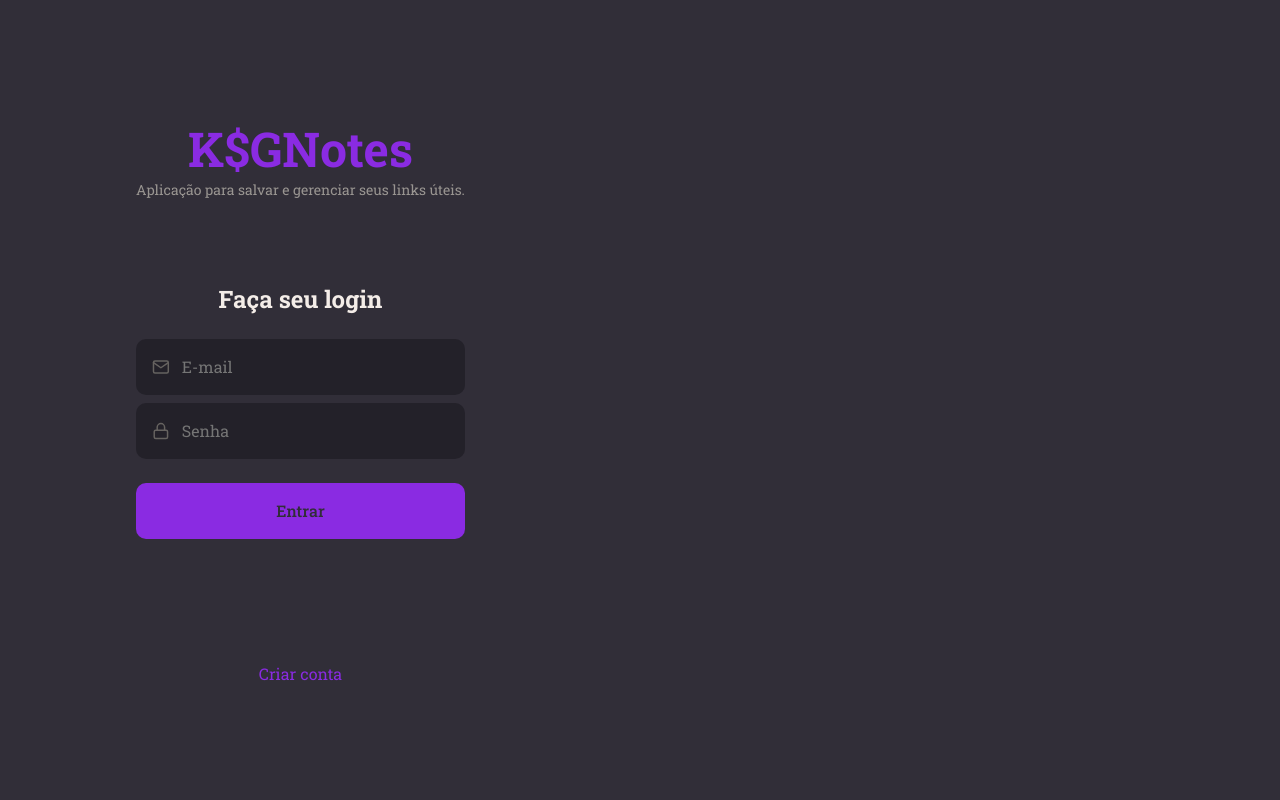
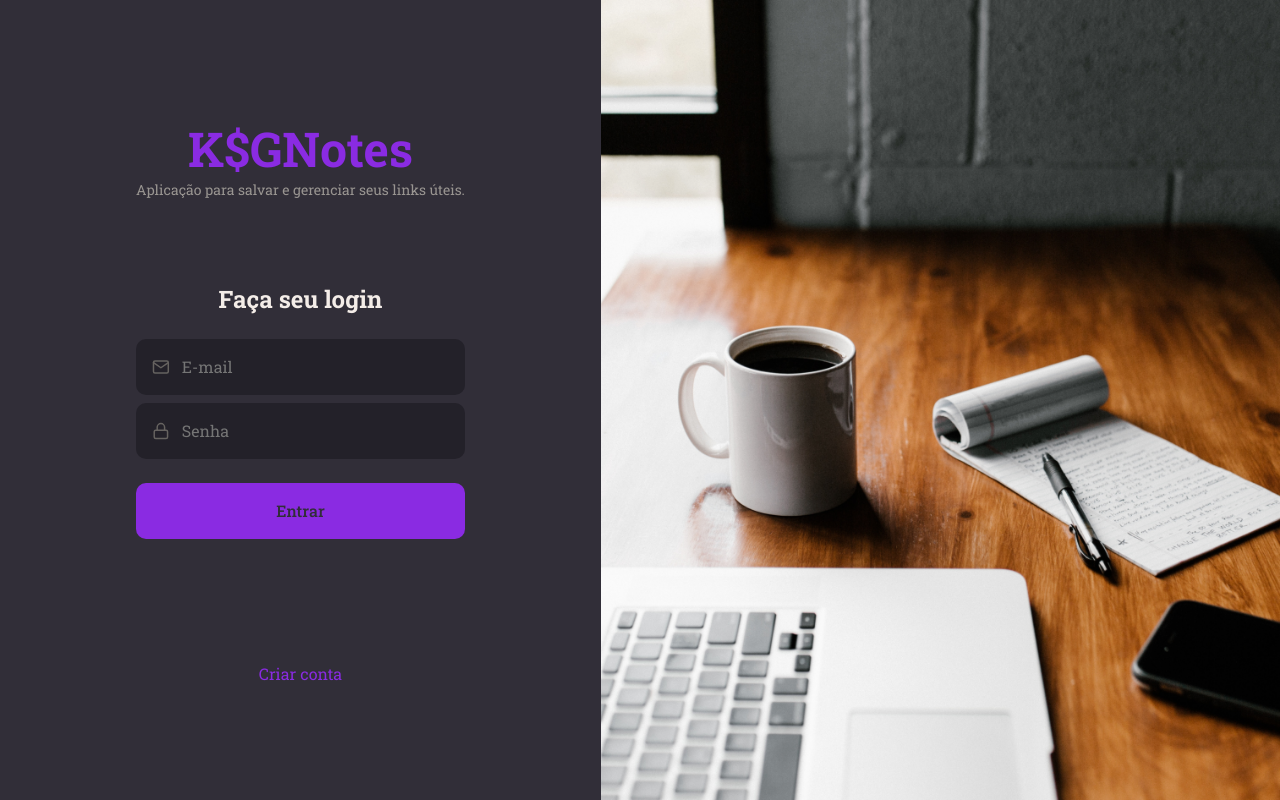
Before and after one commit to jpeccia/ksgnotes, a React (Vite) app: page / in a window 1280 px wide. Built offline with nearby package versions, Linux system fonts and the light colour scheme.

Commit message:
feat: add signin background img

```diff
--- a/src/pages/SignIn/index.jsx
+++ b/src/pages/SignIn/index.jsx
@@ -3,7 +3,7 @@
 import { Input } from '../../components/Input';
 import { Button } from '../../components/Button';
 
-import { Container, Form } from './styles';
+import { Container, Form, Background } from './styles';
 
 
 export function SignIn(){
@@ -31,6 +31,8 @@
                     Criar conta
                 </a>
             </Form>
+
+            <Background />
         </Container>
     )
 }
--- a/src/pages/SignIn/styles.js
+++ b/src/pages/SignIn/styles.js
@@ -1,4 +1,5 @@
 import styled from "styled-components";
+import backgroundImg from "../../assets/background.png";
 
 export const Container = styled.div`
   height: 100vh;
@@ -38,3 +39,9 @@
     color: ${({ theme }) => theme.COLORS.PURPLE};
   }
 `;
+
+export const Background = styled.div`
+  flex: 1;
+  background: url(${backgroundImg}) no-repeat center center;
+  background-size: cover;
+`;
```
Also changed, not shown: src/assets/background.png (added).
